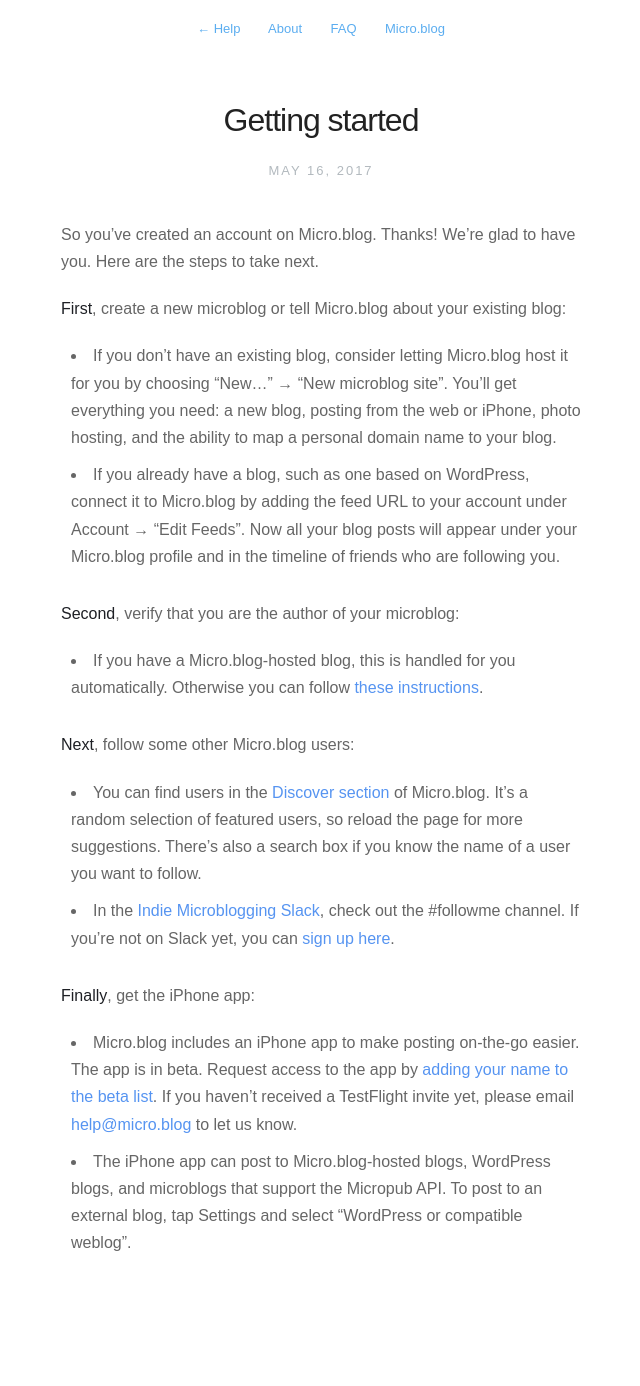
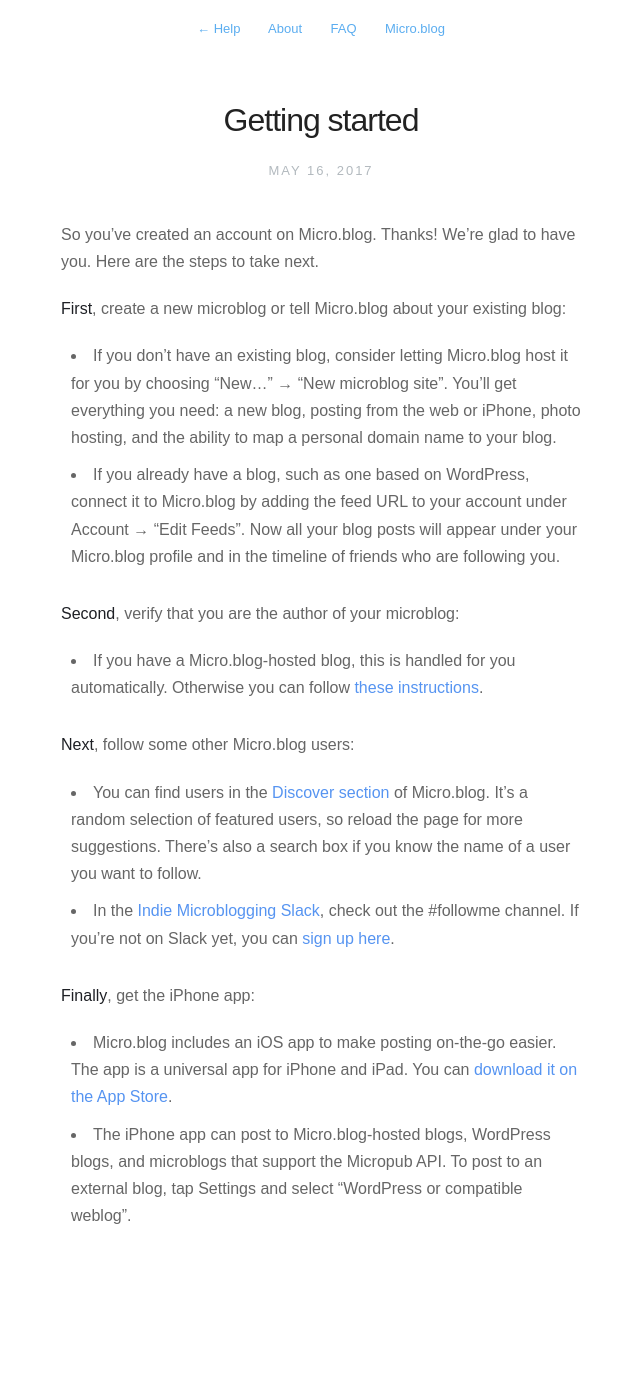
Before and after one commit to microdotblog/help.micro.blog, a Jekyll site: the page built from _posts/2017-05-16-getting-started.markdown, in a window 1280 px wide. Shown: the whole page, without its empty margins (319-959 px from the left). Built offline with Jekyll 4.4.1, drawn with Linux system fonts in a browser that asks for light colours; nearby versions of some CDN libraries; after the commit the page ends 1359 px from its top, so only the background shows below that.

Commit message:
Updated getting started with link to iPhone app.

```diff
--- a/_posts/2017-05-16-getting-started.markdown
+++ b/_posts/2017-05-16-getting-started.markdown
@@ -22,5 +22,5 @@
 
 **Finally**, get the iPhone app:
 
-* Micro.blog includes an iPhone app to make posting on-the-go easier. The app is in beta. Request access to the app by [adding your name to the beta list](https://micro.blog/beta). If you haven't received a TestFlight invite yet, please email [help@micro.blog](mailto:help@micro.blog) to let us know.
+* Micro.blog includes an iOS app to make posting on-the-go easier. The app is a universal app for iPhone and iPad. You can [download it on the App Store](https://itunes.apple.com/us/app/micro-blog/id1253201335?ls=1&mt=8).
 * The iPhone app can post to Micro.blog-hosted blogs, WordPress blogs, and microblogs that support the Micropub API. To post to an external blog, tap Settings and select "WordPress or compatible weblog".
```
